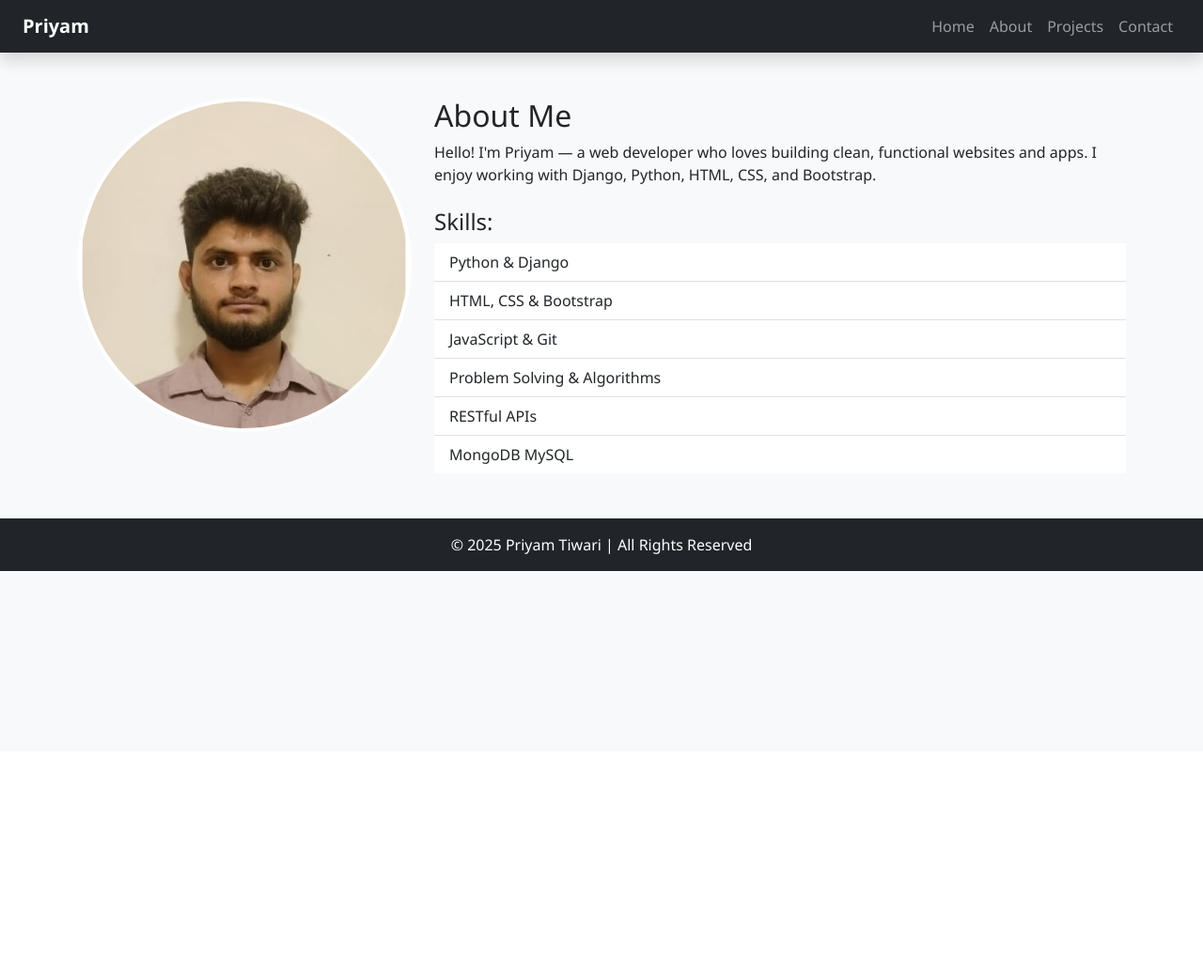
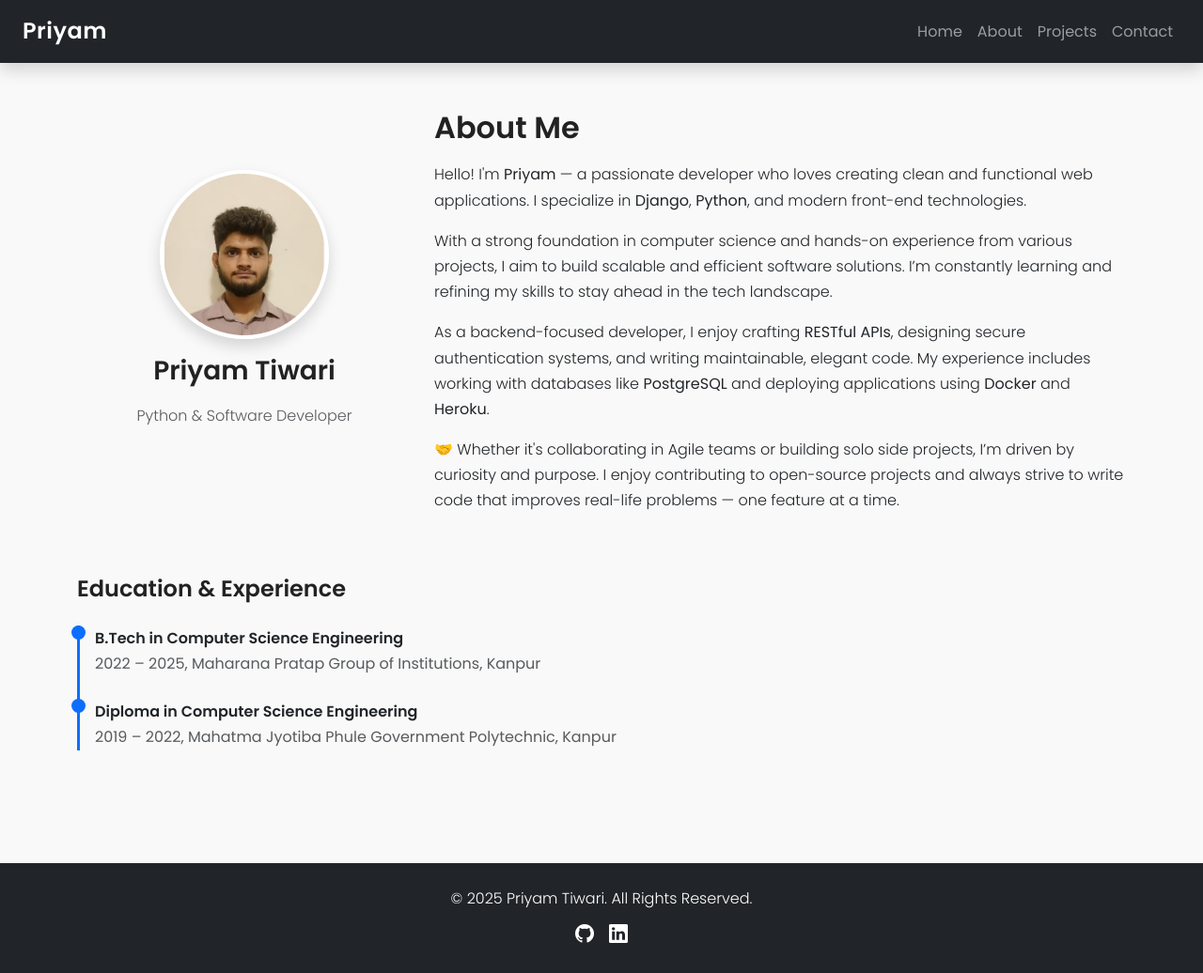
Before and after one commit to priyamt0709/My-Portfolio, a Django app: page /about/ in a window 1280 px wide. Shown: the whole page at 94% size. Before the commit the page ends 608 px from the top, so only its background shows below. Run offline with Django 5.2, Linux system fonts and the light colour scheme.

Commit message:
Commit before rewriting Git history

```diff
--- a/main/views.py
+++ b/main/views.py
@@ -10,7 +10,8 @@ def about(request):
     return render(request, 'main/about.html')
 
 def projects(request):
-    return render(request, 'main/projects.html')
+    all_projects = Project.objects.all()
+    return render(request, 'main/projects.html', {'projects': all_projects})
 
 def contact(request):
     if request.method == 'POST':
--- a/portfolio_project/settings.py
+++ b/portfolio_project/settings.py
@@ -5,7 +5,8 @@ from pathlib import Path
 BASE_DIR = Path(__file__).resolve().parent.parent
 
 # SECURITY WARNING: keep the secret key used in production secret!
-SECRET_KEY = 'django-insecure-2cey53w)3xn7*!87a1+&gc2wrdh3!$y4(oz-%q#2&47hx#9s_c'
+
+SECRET_KEY = os.getenv('SECRET_KEY', 'temporary-key-for-local-use')
 
 # SECURITY WARNING: don't run with debug turned on in production!
 DEBUG = True  # Set to False when fully deployed
--- a/requirements.txt
+++ b/requirements.txt
@@ -11,6 +11,7 @@ itsdangerous==2.2.0
 Jinja2==3.1.5
 MarkupSafe==3.0.2
 packaging==25.0
+pillow==11.3.0
 python-dotenv==1.0.1
 requests==2.26.0
 six==1.17.0
--- a/static/css/style.css
+++ b/static/css/style.css
@@ -1,7 +1,50 @@
+/* === Typography Upgrade === */
 body {
-  background-color: #f8f9fa;
-  font-family: 'Segoe UI', sans-serif;
+  font-family: 'Poppins', sans-serif;
+  font-size: 16px;
+  color: #212529;
+  line-height: 1.7;
+  background-color: #f9f9f9;
+  margin: 0;
+  padding: 0;
 }
+
+h1, h2, h3, h4, h5, h6 {
+  font-weight: 600;
+  color: #222;
+  line-height: 1.3;
+  margin-bottom: 1rem;
+}
+
+p {
+  font-weight: 300;
+  font-size: 1rem;
+  margin-bottom: 1rem;
+}
+
+a {
+  color: #0d6efd;
+  text-decoration: none;
+  transition: color 0.2s ease;
+}
+
+a:hover {
+  color: #0a58ca;
+  text-decoration: underline;
+}
+
+.navbar-brand {
+  font-size: 1.5rem;
+  font-weight: 600;
+  letter-spacing: 0.5px;
+}
+
+.btn {
+  font-weight: 500;
+  border-radius: 0.5rem;
+  padding: 0.6rem 1.2rem;
+}
+
 
 /* ✅ Fade in animation (can be used for page load) */
 .animate-fade-in {
@@ -45,3 +88,59 @@ body {
   object-fit: cover;
   border: 4px solid #fff;
 }
+/* ✅ Footer styles */
+footer a:hover {
+  color: #0d6efd;
+  transition: color 0.3s ease;
+}
+
+/* ✅ Button styles */
+.btn-outline-primary {
+  border-width: 2px;
+  font-weight: 500;
+  transition: all 0.3s ease;
+}
+
+.btn-outline-primary:hover {
+  background-color: #0d6efd;
+  color: white;
+}
+/* ===== Timeline Style ===== */
+.timeline {
+  list-style: none;
+  padding-left: 0;
+  border-left: 3px solid #0d6efd;
+  margin-top: 1rem;
+}
+.timeline li {
+  padding-left: 1rem;
+  margin-bottom: 1.5rem;
+  position: relative;
+}
+.timeline li::before {
+  content: '';
+  position: absolute;
+  top: 0;
+  left: -9px;
+  width: 15px;
+  height: 15px;
+  background-color: #0d6efd;
+  border-radius: 50%;
+}
+
+/* === Project Card Styles === */
+.project-card {
+  transition: transform 0.3s ease, box-shadow 0.3s ease;
+  border-radius: 0.75rem;
+}
+.project-card:hover {
+  transform: translateY(-5px);
+  box-shadow: 0 0.5rem 1rem rgba(0, 0, 0, 0.15);
+}
+
+.project-image {
+  object-fit: cover;
+  height: 180px;
+  border-top-left-radius: 0.75rem;
+  border-top-right-radius: 0.75rem;
+}
--- a/templates/base.html
+++ b/templates/base.html
@@ -8,6 +8,9 @@
 
     <!-- Bootstrap CSS -->
     <link href="https://cdn.jsdelivr.net/npm/bootstrap@5.3.2/dist/css/bootstrap.min.css" rel="stylesheet">
+    <link href="https://cdn.jsdelivr.net/npm/bootstrap-icons@1.10.5/font/bootstrap-icons.css" rel="stylesheet">
+    <link href="https://fonts.googleapis.com/css2?family=Poppins:wght@300;400;600&display=swap" rel="stylesheet">
+
 
     <!-- Custom CSS -->
     <link href="{% static 'css/style.css' %}" rel="stylesheet">
@@ -42,12 +45,25 @@
     </div>
 
     <!-- Footer -->
-    <footer class="bg-dark text-white text-center py-3">
-        © 2025 Priyam Tiwari | All Rights Reserved
-    </footer>
+<footer class="bg-dark text-white text-center py-4 mt-5">
+  <div class="container">
+    <p class="mb-2">© 2025 Priyam Tiwari. All Rights Reserved.</p>
+
+    <div class="d-flex justify-content-center gap-3">
+      <a href="https://github.com/priyamt0709" target="_blank" class="text-white fs-5">
+        <i class="bi bi-github"></i>
+      </a>
+      <a href="https://www.linkedin.com/in/priyam-tiwari-209b98168" target="_blank" class="text-white fs-5">
+        <i class="bi bi-linkedin"></i>
+      </a>
+    </div>
+  </div>
+</footer>
+
 
     <!-- Scripts -->
     <script src="https://cdn.jsdelivr.net/npm/bootstrap@5.3.2/dist/js/bootstrap.bundle.min.js"></script>
     <script src="{% static 'js/script.js' %}"></script>
+
 </body>
 </html>
--- a/templates/main/about.html
+++ b/templates/main/about.html
@@ -1,23 +1,46 @@
 {% extends 'base.html' %}
 {% load static %}
 {% block title %}About - My Portfolio{% endblock %}
+
 {% block content %}
-<div class="row">
-  <div class="col-md-4 text-center">
-    <img src="{% static 'img/profile.jpg' %}" class="rounded-circle img-fluid mb-3" alt="Profile Picture">
+<!-- 👤 Intro + Profile -->
+<div class="row align-items-center slide-in mb-5">
+  <div class="col-md-4 text-center mb-4">
+    <img src="{% static 'img/profile.jpg' %}" class="rounded-circle img-fluid shadow" alt="Profile Picture" width="180" height="180">
+    <h3 class="mt-3 fw-semibold">Priyam Tiwari</h3>
+    <p class="text-muted">Python & Software Developer</p>
   </div>
+
   <div class="col-md-8">
-    <h2>About Me</h2>
-    <p>Hello! I'm Priyam — a web developer who loves building clean, functional websites and apps. I enjoy working with Django, Python, HTML, CSS, and Bootstrap.</p>
-    <h4 class="mt-4">Skills:</h4>
-    <ul class="list-group list-group-flush">
-      <li class="list-group-item">Python & Django</li>
-      <li class="list-group-item">HTML, CSS & Bootstrap</li>
-      <li class="list-group-item">JavaScript & Git</li>
-      <li class="list-group-item">Problem Solving & Algorithms</li>
-        <li class="list-group-item">RESTful APIs</li>
-        <li class="list-group-item">MongoDB MySQL</li>
-    </ul>
+    <h2 class="mb-3">About Me</h2>
+    <p>
+      Hello! I'm <strong>Priyam</strong> — a passionate developer who loves creating clean and functional web applications.
+      I specialize in <strong>Django</strong>, <strong>Python</strong>, and modern front-end technologies.
+    </p>
+    <p>
+      With a strong foundation in computer science and hands-on experience from various projects, I aim to build scalable and efficient software solutions. I’m constantly learning and refining my skills to stay ahead in the tech landscape.
+    </p>
+    <p>
+      As a backend-focused developer, I enjoy crafting <strong>RESTful APIs</strong>, designing secure authentication systems, and writing maintainable, elegant code. My experience includes working with databases like <strong>PostgreSQL</strong> and deploying applications using <strong>Docker</strong> and <strong>Heroku</strong>.
+    </p>
+    <p>
+      🤝 Whether it's collaborating in Agile teams or building solo side projects, I’m driven by curiosity and purpose. I enjoy contributing to open-source projects and always strive to write code that improves real-life problems — one feature at a time.
+    </p>
   </div>
 </div>
+
+<!-- 📜 Education & Experience Timeline -->
+<div class="slide-in">
+  <h4 class="mb-4">Education & Experience</h4>
+  <ul class="timeline">
+    <li>
+      <strong>B.Tech in Computer Science Engineering</strong> <br>
+      <span class="text-muted">2022 – 2025, Maharana Pratap Group of Institutions, Kanpur</span>
+    </li>
+    <li>
+      <strong>Diploma in Computer Science Engineering</strong> <br>
+      <span class="text-muted">2019 – 2022, Mahatma Jyotiba Phule Government Polytechnic, Kanpur</span>
+    </li>
+  </ul>
+</div>
 {% endblock %}
```
Also changed, not shown: render.yaml (added, +12 -0 lines), templates/main/home.html (+16 -6 lines), templates/main/projects.html (+19 -7 lines), db.sqlite3, 1 other file.
